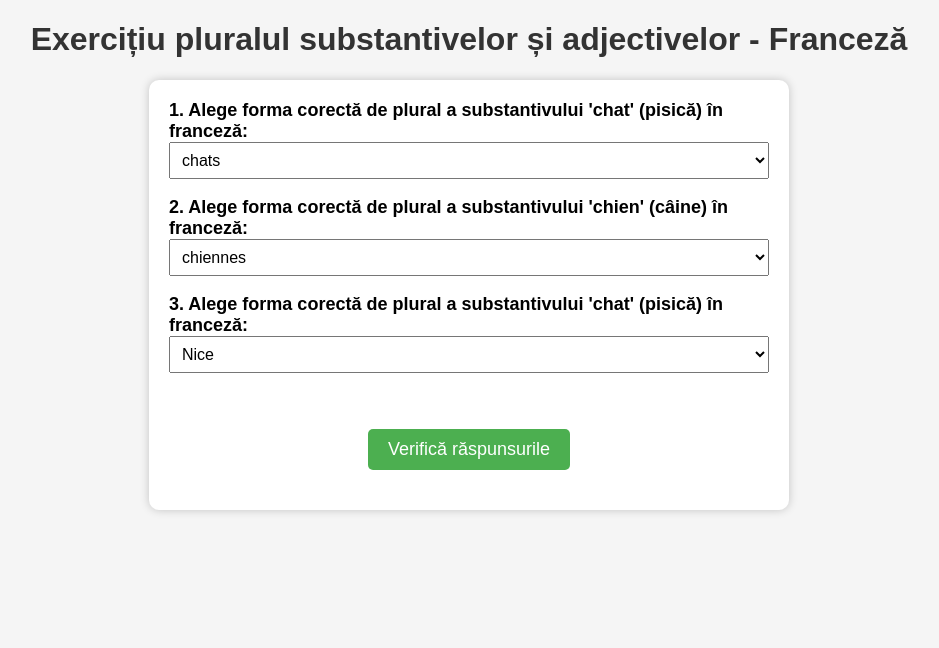
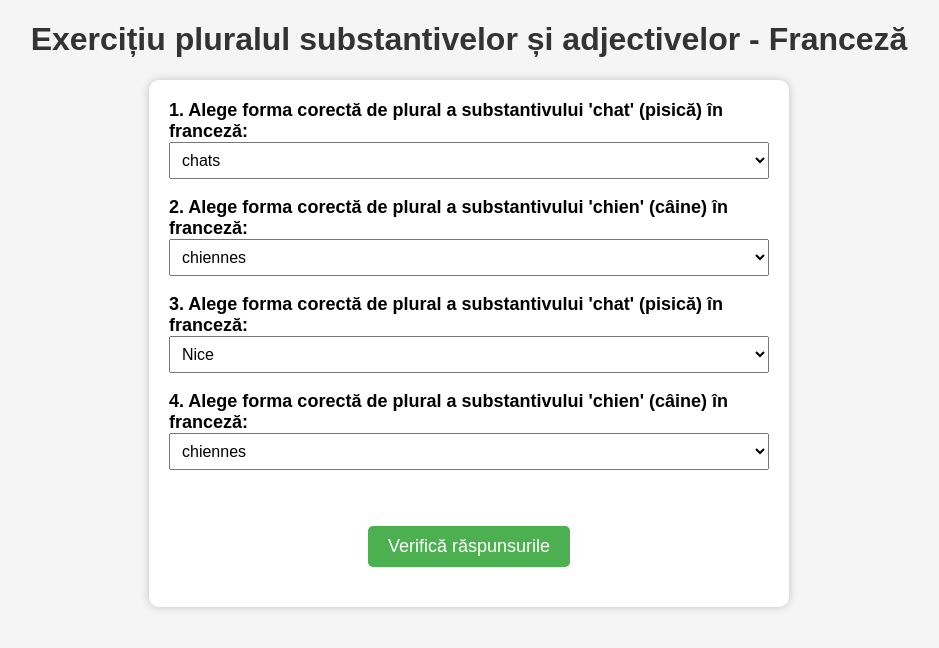
Before and after one commit to AntonioGameSK/FrancezaProiect, a plain HTML site: page index.html in a window 1280 px wide. Shown: the whole page, without its empty margins (171-1110 px from the left). Drawn offline with Linux system fonts and the light colour scheme.

Commit message:
Update index.html

```diff
--- a/index.html
+++ b/index.html
@@ -80,6 +80,11 @@
         question: "3. Alege forma corectă de plural a substantivului 'chat' (pisică) în franceză:",
         options: ["Nice", "Nope", "Nah"],
         answer: "Nice"
+      },
+      {
+        question: "4. Alege forma corectă de plural a substantivului 'chien' (câine) în franceză:",
+        options: ["chiennes", "chiens", "chines"],
+        answer: "chiens"
       }
       // Poți adăuga și alte întrebări aici
     ];
```
